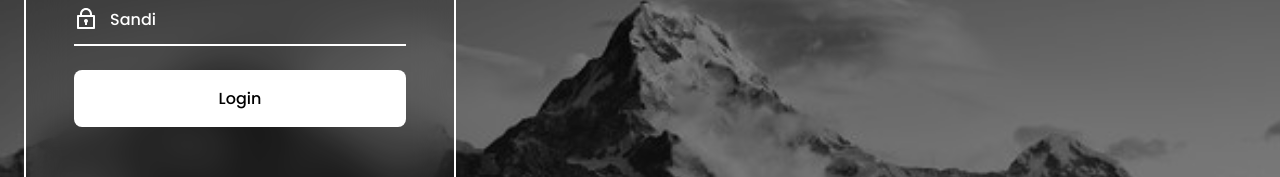
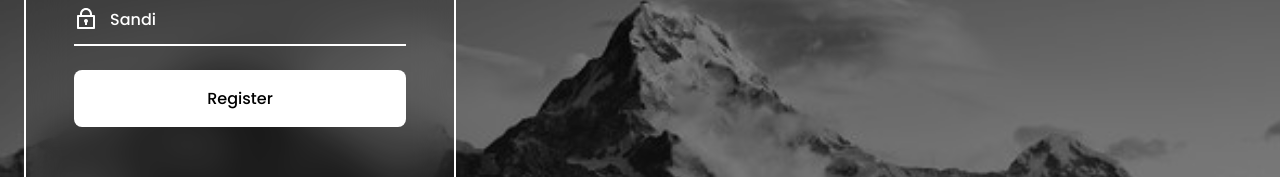
Before and after one commit to zenta-dev/attendance-blockchain, a Next.js app: page /register in a window 1280 px wide. Shown: the part 233-410 px from the top of the page. Built offline with nearby package versions, Linux system fonts and the light colour scheme.

Commit message:
chore: add prisma push and generate

```diff
--- a/package.json
+++ b/package.json
@@ -9,7 +9,8 @@
     "lint": "next lint",
     "clean": "rimraf dist .next",
     "generate": "prisma generate",
-    "postinstall": "pnpm run generate"
+    "db:push": "prisma db push",
+    "postinstall": "pnpm run db:push && pnpm run generate"
   },
   "dependencies": {
     "@prisma/client": "5.7.1",
--- a/src/app/register/page.tsx
+++ b/src/app/register/page.tsx
@@ -71,7 +71,7 @@ export default function RegisterPage() {
                 </div>
             </div>
 
-            <button type="submit" className="login__button">Login</button>
+            <button type="submit" className="login__button">Register</button>
         </form>
     )
 }
```
